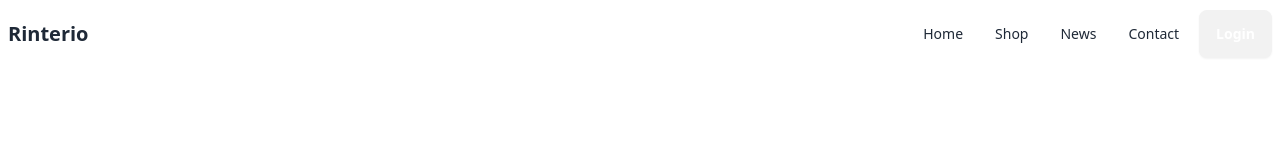
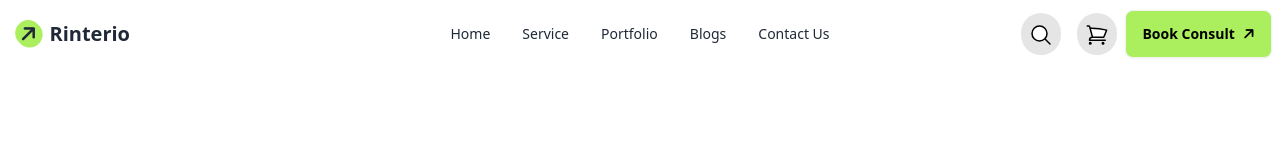
Before and after one commit to githubroycode/assignment-three-project, a plain HTML site: page index.html in a window 1280 px wide. Drawn offline with nearby package versions, Linux system fonts and the light colour scheme.

Commit message:
navbar added

```diff
--- a/index.html
+++ b/index.html
@@ -30,10 +30,13 @@
                 extend: {
                     colors: {
                         clifford: '#da373d',
+                        'btn-bg-color': '#ABEF5F',
+                        's_color': '#797C7E'
                     },
                 },
                 fontFamily: {
                     Poppins: 'Poppins',
+
                 }
             }
         }
@@ -43,10 +46,10 @@
 
 <body>
     <!-- Header Section start -->
-     <header>
-        <nav>
+     <header class="md:container mx-auto">
+        <nav class="bg-neutral-100">
             <div class="navbar bg-base-100">
-              <div class="flex-1">
+              <div class="navbar-start">
                 <div class="dropdown">
                   <div tabindex="0" role="button" class="btn btn-ghost lg:hidden">
                     <svg
@@ -66,26 +69,49 @@
                     tabindex="0"
                     class="menu menu-sm dropdown-content bg-base-100 rounded-box z-[1] mt-3 w-52 p-2 shadow">
                     <li><a>Home</a></li>
-                    <li><a>Shop</a></li>
-                    <li><a>News</a></li>
-                    <li><a>Contact</a></li>
+                    <li class="text-[#797C7E]"><a>Shop</a></li>
+                    <li class="text-[#797C7E]"><a>News</a></li>
+                    <li class="text-[#797C7E]"><a>Contact</a></li>
                   </ul>
                 </div>
-                <a class="font-bold text-xl">Rinterio</a>
+                <a class="font-bold text-xl"><i class="fa-solid fa-arrow-right -rotate-45 bg-btn-bg-color px-1 py-1 mx-2 rounded-full"></i>Rinterio</a>
               </div>
-              <div class="navbar-center hidden lg:flex">
+
+              <div class="navbar-center lg:flex">
                 <ul class="menu menu-horizontal px-1">
                   <li><a>Home</a></li>
-                    <li><a>Shop</a></li>
-                    <li><a>News</a></li>
-                    <li><a>Contact</a></li>
+                    <li><a>Service</a></li>
+                    <li><a>Portfolio</a></li>
+                    <li><a>Blogs</a></li>
+                    <li><a>Contact Us</a></li>
                 </ul>
               </div>
-              <div class="">
-                <a class="btn bg-bike-primary text-white">Login</a>
+              <div class="navbar-end">
+                <button
+                    class="px-2 py-2 mx-2 rounded-full font-medium bg-neutral-200"><svg
+                        xmlns="http://www.w3.org/2000/svg" fill="white" viewBox="0 0 24 24" stroke-width="1.5"
+                        stroke="currentColor" class="size-6 text-black inline">
+                        <path stroke-linecap="round" stroke-linejoin="round" d="m21 21-5.197-5.197m0 0A7.5 7.5 0 1 0 5.196 5.196a7.5 7.5 0 0 0 10.607 10.607Z" />
+                    </svg>
+                  </button>
+                <button
+                    class="px-2 py-2 mx-2 rounded-full font-medium bg-neutral-200"><svg
+                        xmlns="http://www.w3.org/2000/svg" fill="white" viewBox="0 0 24 24" stroke-width="1.5"
+                        stroke="currentColor" class="size-6 text-black inline">
+                        <path stroke-linecap="round" stroke-linejoin="round"
+                            d="M2.25 3h1.386c.51 0 .955.343 1.087.835l.383 1.437M7.5 14.25a3 3 0 0 0-3 3h15.75m-12.75-3h11.218c1.121-2.3 2.1-4.684 2.924-7.138a60.114 60.114 0 0 0-16.536-1.84M7.5 14.25 5.106 5.272M6 20.25a.75.75 0 1 1-1.5 0 .75.75 0 0 1 1.5 0Zm12.75 0a.75.75 0 1 1-1.5 0 .75.75 0 0 1 1.5 0Z" />
+                    </svg>
+                  </button>
+
+                <div><a class="btn bg-btn-bg-color text-black font-bold">Book Consult<i class="fa-solid fa-arrow-right -rotate-45"></i></a></div>
               </div>
             </div>
           </nav>
+
+          <!-- main section -->
+           <main class="md:container mx-auto">
+
+           </main>
      </header>
 </body>
 
```
Also changed, not shown: assets/Rectangle.png (added), assets/Vector.png (added), assets/article1.png (added), assets/article2.png (added), assets/article3.png (added), assets/banner.png (added), assets/bg.jpg (added), assets/budget-planning.png (added), assets/commercial.png (added), assets/concept.png (added), assets/flow-chart.png (added), assets/img1.png (added), assets/img2.png (added), assets/img3.png (added), 4 more files.
